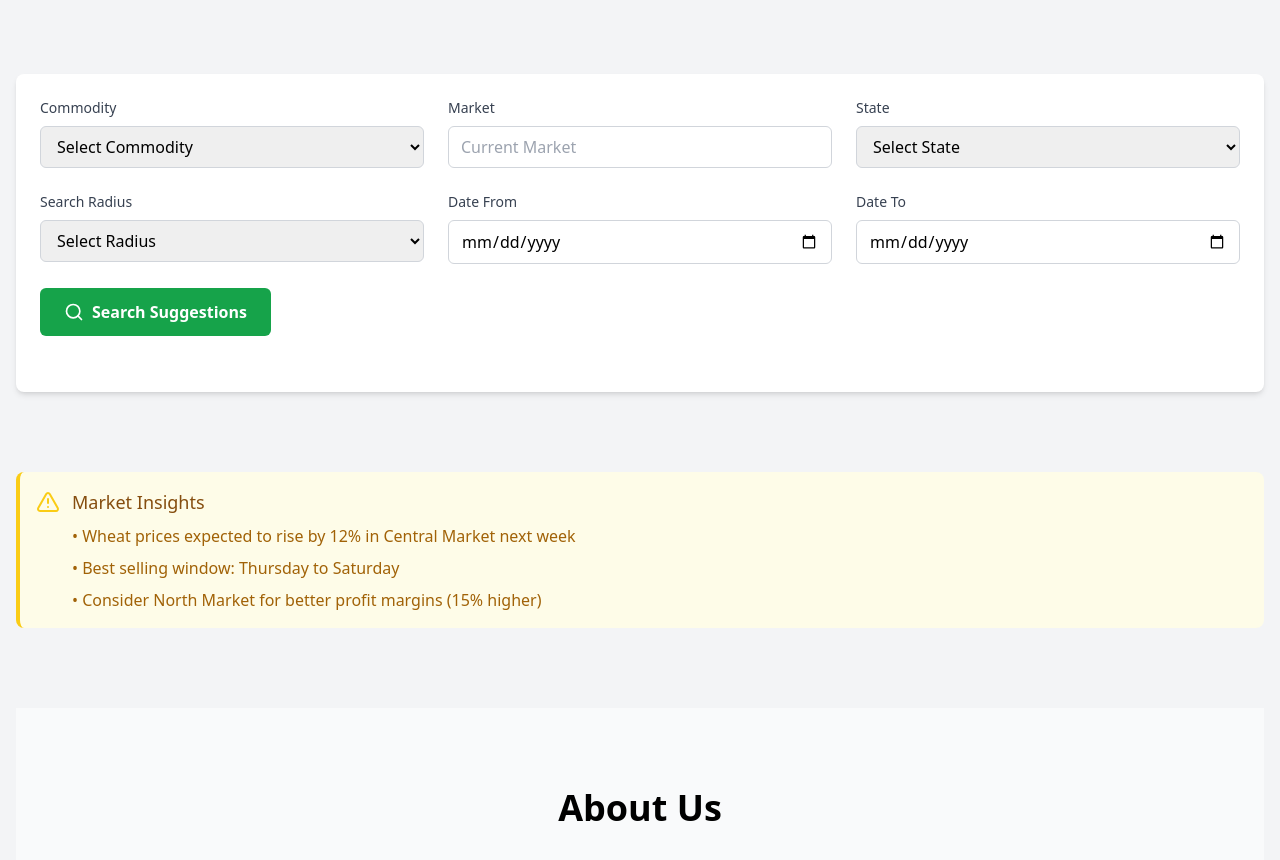
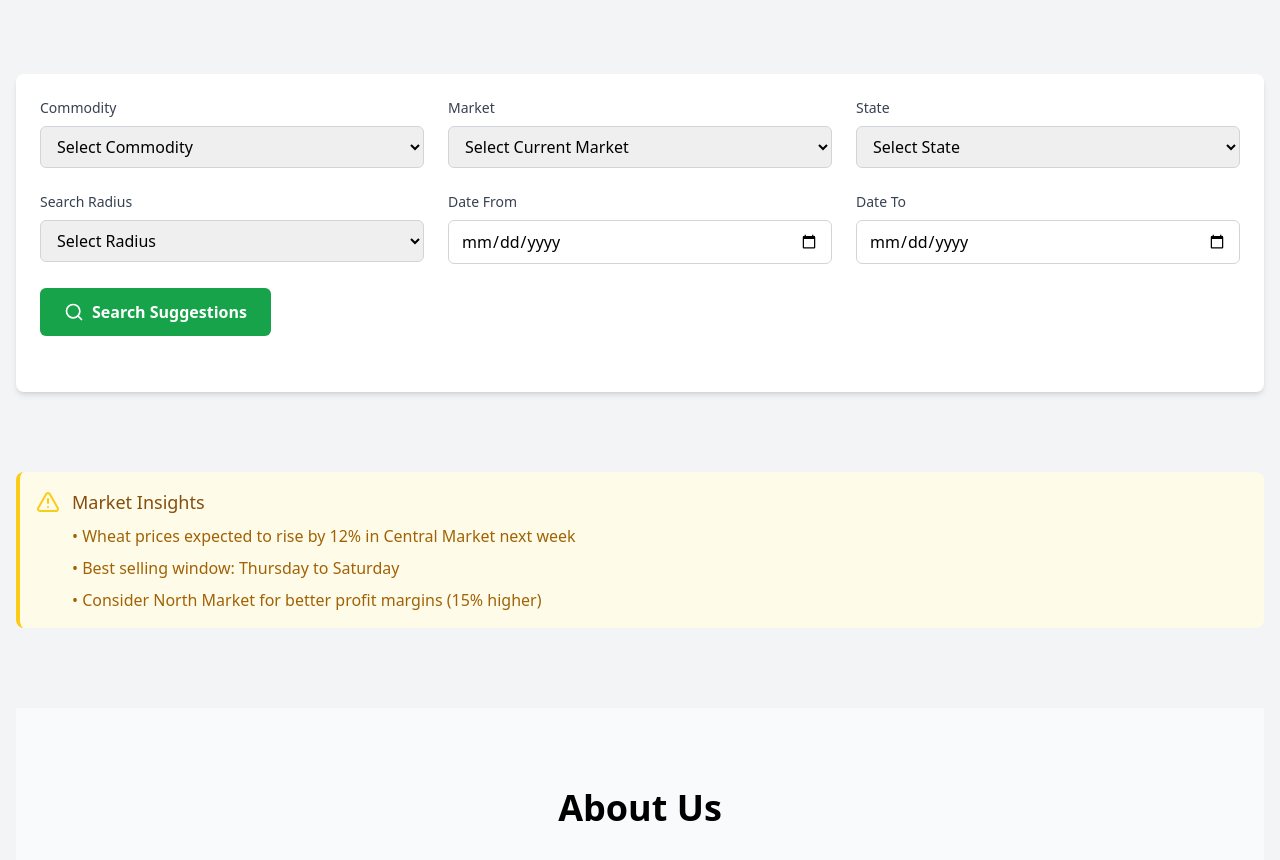
Before and after one commit to Vardhan1536/CropNex, a React (Vite) app in the folder project/: page / in a window 1280 px wide. Shown: the part 2900-3760 px from the top of the page. Built offline with nearby package versions, Linux system fonts and the light colour scheme.

Commit message:
fixed major problems

```diff
--- a/project/src/components/CommodityFilter.tsx
+++ b/project/src/components/CommodityFilter.tsx
@@ -113,15 +113,13 @@ const CommodityFilter = () => {
         />
         <FilterSelect
           label="Market Location"
-          options={['Kurnool', 'Madanapalle', 'Hyderabad', 'Mangalagiri', 'Alur', 'Pattikonda']}
+          options={['Kurnool', 'Madanapalli','Alur', 'Pattikonda','Vayalapadu', 'Kalikir','Kuppam', 'Punganur', 'Palamaner','Bowenpally','Gudimalkapur','L B Nagar','Hyderabad (F&V)','Mahboob Manison','Mulakalacheruvu']}
           onChange={setMarket}
         />
         <FilterSelect
           label="Commodity"
           options={[
-            'Wheat', 'Rice', 'Corn', 'Soybean', 'Atta', 'Gram', 'Tur', 'Urad', 'Moong', 'Masur',
-            'Groundnut oil', 'Mustard oil', 'Vanaspati', 'Soya oil', 'Sunflower oil', 'Palm oil',
-            'Onion', 'Tomato', 'Sugar', 'Gur', 'Milk', 'Tea', 'Salt',
+            'Potato','Bitter gourd','Onion', 'Tomato', 'Dry Chillies'
           ]}
           onChange={setCommodity}
         />
--- a/project/src/components/FilterSection.tsx
+++ b/project/src/components/FilterSection.tsx
@@ -101,13 +101,16 @@ const FilterSection = () => {
         {/* Market Input */}
         <div className="space-y-2">
           <label className="block text-sm font-medium text-gray-700">Market</label>
-          <input
-            type="text"
-            value={selectedMarket}
-            onChange={(e) => setSelectedMarket(e.target.value)}
-            className="block w-full rounded-md border border-gray-300 py-2 px-3 focus:border-green-500 focus:outline-none focus:ring-green-500"
-            placeholder="Current Market"
-          />
+          <select
+              value={selectedMarket}
+              onChange={(e) => setSelectedMarket(e.target.value)}
+              className="block w-full rounded-md border border-gray-300 py-2 pl-3 pr-10 text-base focus:border-green-500 focus:outline-none focus:ring-green-500"
+            >
+              <option value="">Select Current Market</option>
+              {commodities.map((state) => (
+                <option key={state} value={state}>{state}</option>
+              ))}
+            </select>
         </div>
 
         {/* Region Dropdown */}
--- a/project/src/constants/filterOptions.ts
+++ b/project/src/constants/filterOptions.ts
@@ -1,4 +1,4 @@
-export const commodities = ['Wheat', 'Rice', 'Potatoes', 'Corn', 'Soybeans','atta','Gram', 'tur', 'urad', 'moong', 'masur','Groundnut oil', 'mustard oil', 'vanaspati', 'soya oil', 'sunflower oil', 'palm oil', 'Onion', 'Tomato','Sugar', 'gur', 'milk', 'tea', 'salt' ];
-export const regions = ['Madanapalle', 'Piler', 'Tirupati', 'Anantapur','Hindupur','Dharmavaram','Guntur','Bapatla','Mangalagiri','Ahmedabad'];
+export const commodities = ['Potato','Bitter gourd','Onion', 'Tomato', 'Dry Chillies'];
+export const regions = ['Kurnool', 'Madanapalli','Alur', 'Pattikonda','Vayalapadu', 'Kalikir','Kuppam', 'Punganur', 'Palamaner','Bowenpally','Gudimalkapur','L B Nagar','Hyderabad (F&V)','Mahboob Manison','Mulakalacheruvu'];
 export const radiusOptions = [5, 100, 150, 200, 300, 500, 50]; // in kilometers
 export const states = ['Andhra Pradesh', 'Telangana'];
```
